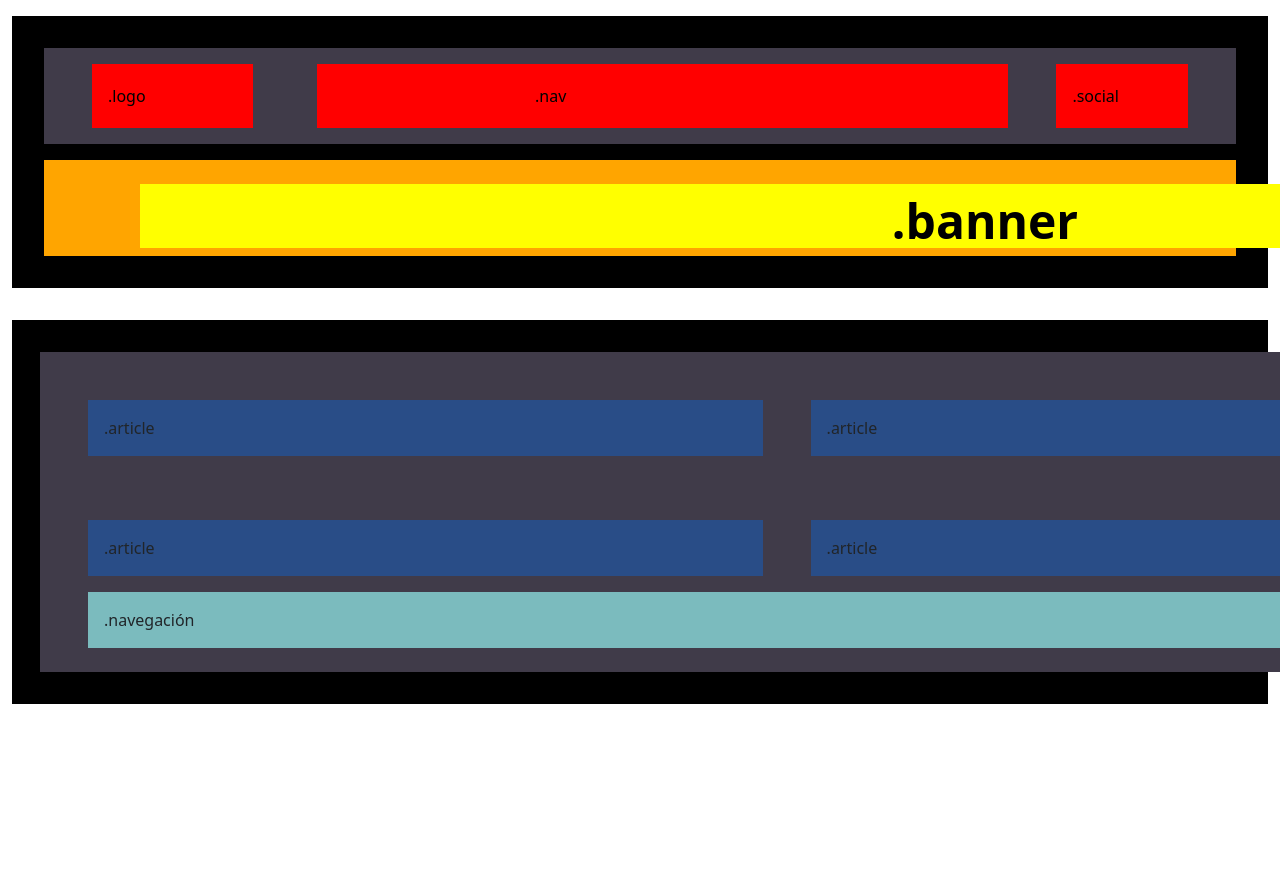
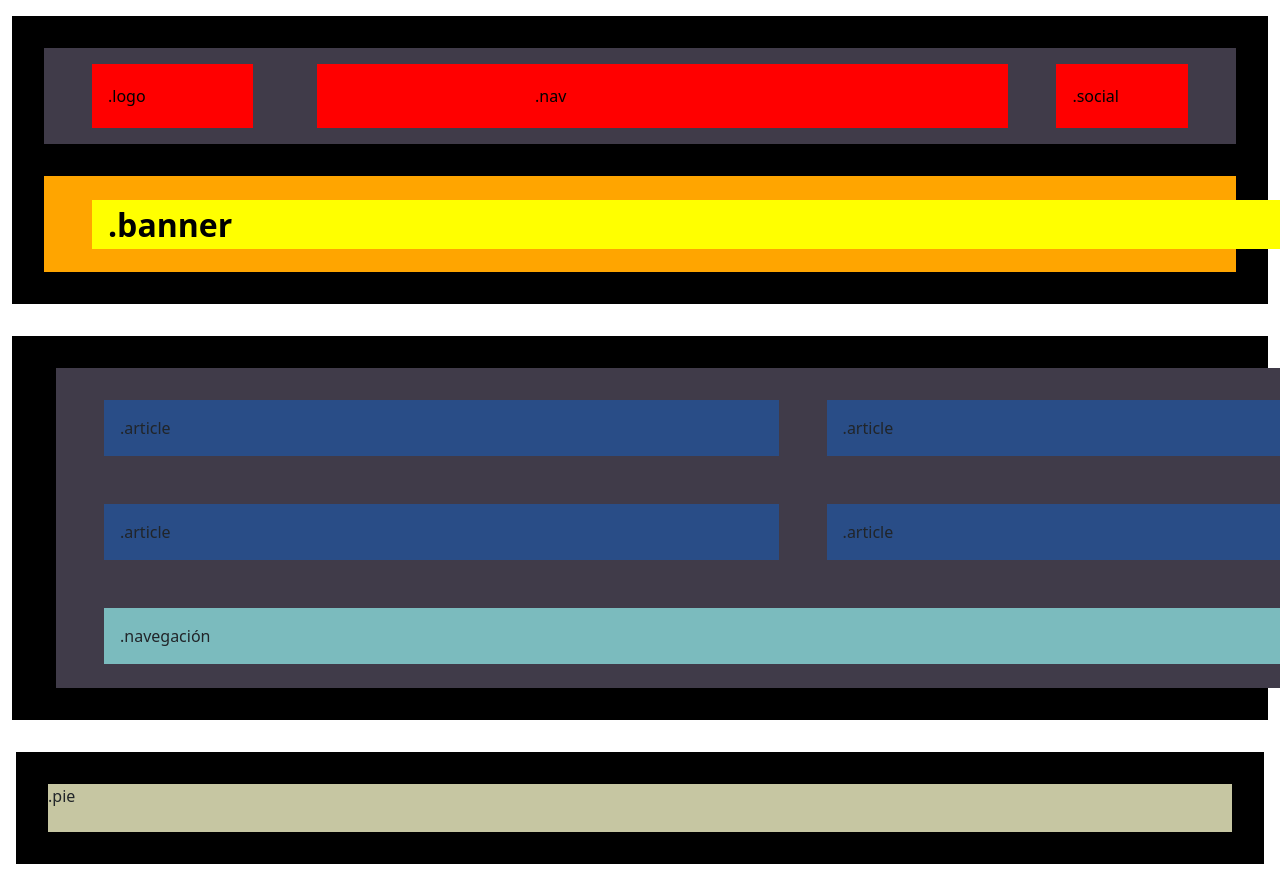
Before and after one commit to Orealba/It-Academy-ejercicio-1-curso-puente, a plain HTML site: page index.html in a window 1280 px wide. Shown: the top 896 px of the page. Before the commit the page ends 800 px from the top, so only its background shows below. Drawn offline with nearby package versions, Linux system fonts and the light colour scheme.

Commit message:
estructura lista

```diff
--- a/index.css
+++ b/index.css
@@ -11,7 +11,11 @@
   display: flex;
   height: 6rem;
   background-color: rgb(64, 59, 73);
-  margin: 1rem;
+
+  margin-top: 1rem;
+  margin-left: 1rem;
+  margin-right: 1rem;
+  margin-bottom: 2rem;
 }
 .header-primerosCuadros-logo {
   background-color: red;
@@ -49,24 +53,23 @@
 
 .header-segundoRectangulo {
   background-color: orange;
-  align-items: center;
-  justify-content: center;
+
   height: 6rem;
   margin: 1rem;
   padding: 1rem;
 }
 .header-primerosCuadros-banner {
   background-color: yellow;
-  height: 4rem;
-  width: 105rem;
-  align-items: start;
+  height: 1rem;
+  width: 108.05rem;
   margin-top: 0.5rem;
-  margin-bottom: 2rem;
-  margin-left: 5rem;
+  margin-bottom: 1rem;
+  margin-left: 2rem;
+  padding-bottom: 3rem;
+  font-size: 2rem;
+  border: 0;
+  text-align: start;
   padding-left: 1rem;
-  padding-bottom: 3rem;
-  font-size: 3rem;
-  border: 0;
 }
 
 .body-container {
@@ -82,7 +85,11 @@
   height: 20rem;
   width: 95rem;
   background-color: rgb(64, 59, 73);
-  margin: 1rem;
+  margin-top: 1rem;
+  margin-bottom: 1rem;
+  margin-right: 1rem;
+  margin-left: 2rem;
+  padding-right: 4rem;
 }
 
 .body-rectangulos-azules {
@@ -96,15 +103,16 @@
   padding-right: 38rem;
   padding-bottom: 1rem;
   margin-left: 3rem;
-  margin-top: 3rem;
+  margin-top: 2rem;
 }
 .body-rectangulo-azul-claro {
   background-color: rgb(123, 187, 190);
   padding-left: 1rem;
   margin-left: 3rem;
-  margin-right: 3.5rem;
+
   padding-top: 1rem;
   padding-bottom: 1rem;
+  margin-top: 2rem;
 }
 
 .body-rectangulo-rojo-publi {
@@ -112,7 +120,7 @@
   height: 20rem;
   width: 18rem;
   margin-top: 1rem;
-  margin-left: 2rem;
+  margin-left: 3rem;
   margin-right: 1rem;
 }
 .body-rectangulo-rojo-publi-amarillos {
@@ -121,3 +129,19 @@
   margin: 2rem;
   padding: 1rem;
 }
+
+.body-footer-rectangulo-negro {
+  background-color: black;
+  margin-top: 2rem;
+  margin-bottom: 2rem;
+  margin-left: 1rem;
+  margin-right: 1rem;
+  padding-left: 2rem;
+  padding-right: 2rem;
+  padding-top: 2rem;
+  padding-bottom: 1rem;
+}
+.body-footer-rectangulo-beige {
+  background-color: rgb(198, 198, 162);
+  height: 3rem;
+}
--- a/index.html
+++ b/index.html
@@ -20,7 +20,7 @@
           <button class="header-primerosCuadros-social">.social</button>
         </div>
         <div class="header-segundoRectangulo">
-          <button class="header-primerosCuadros-banner ">
+          <button class="header-primerosCuadros-banner">
             <strong>.banner </strong>
           </button>
         </div>
@@ -48,6 +48,10 @@
       </div>
     </div>
 
+    <footer class="body-footer-rectangulo-negro">
+      <p class="body-footer-rectangulo-beige">.pie</p>
+    </footer>
+
     <script src="https://cdn.jsdelivr.net/npm/bootstrap@5.3.0/dist/js/bootstrap.bundle.min.js"></script>
   </body>
 </html>
```
